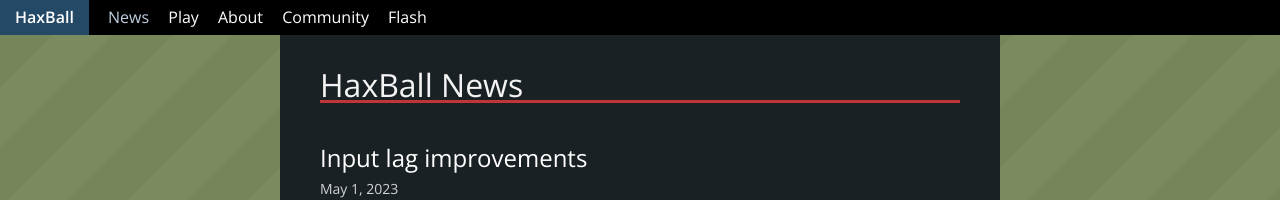
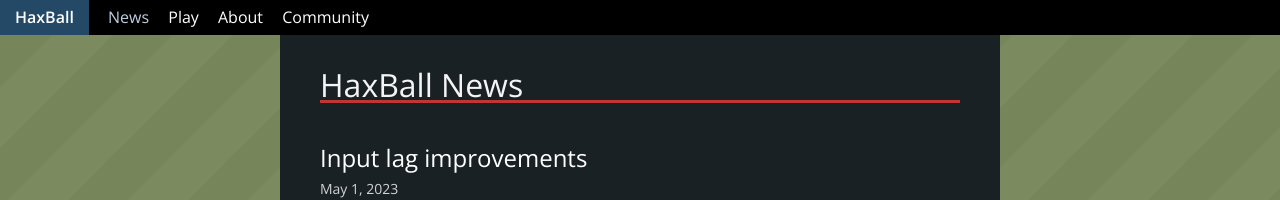
Before and after one commit to basro/haxball-blog, a Jekyll site: the page built from index.html, in a window 1280 px wide and 900 px high. Shown: the top 200 px of the window. Built offline with Jekyll 4.4.1, drawn with Linux system fonts in a browser that asks for light colours; the list of posts is cut into pages by our own code.

Commit message:
Update default.html

```diff
--- a/_layouts/default.html
+++ b/_layouts/default.html
@@ -19,7 +19,6 @@
         <a href="https://www.haxball.com/play">Play</a>
         <a href="https://www.haxball.com/about">About</a>
         <a href="https://www.haxball.com/community">Community</a>
-        <a href="https://www.haxball.com/flash/">Flash</a>
       </div>
       <div class="page">
         <h1>HaxBall News</h1>
```
